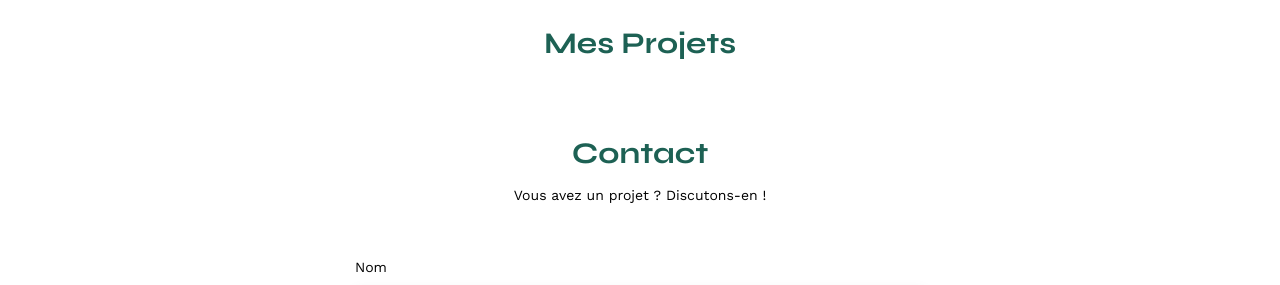
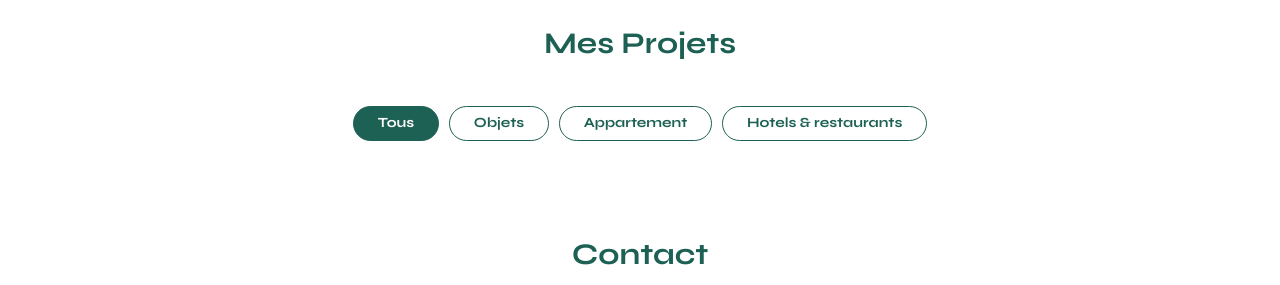
Before and after one commit to antoinep23/OPCR-Project-6, a plain HTML site: page FrontEnd/index.html in a window 1280 px wide. Shown: the part 507-792 px from the top of the page. Drawn offline with nearby package versions, Linux system fonts and the light colour scheme; no server answers.

Commit message:
add filters HTML & CSS frontend

```diff
--- a/FrontEnd/assets/style.css
+++ b/FrontEnd/assets/style.css
@@ -185,3 +185,28 @@ footer nav ul {
 	justify-content: flex-end;
 	margin: 2em
 }
+
+/* Filters */
+.filters {
+	display: flex;
+	justify-content: center;
+	gap: 0.6rem;
+	margin: 3rem;
+}
+
+.filters__btn {
+	font-family: Syne;
+	border-radius: 3.75rem;
+	border: 1px solid #1D6154;
+	color: #1D6154;
+	padding: 0.6rem 1.5rem;
+	display: flex;
+	justify-content: center;
+	align-items: center;
+	cursor: pointer;
+}
+
+.filters__btn--active {
+	background-color: #1D6154;
+	color: white;
+}
--- a/FrontEnd/index.html
+++ b/FrontEnd/index.html
@@ -36,6 +36,12 @@
 	</section>
 	<section id="portfolio">
 		<h2>Mes Projets</h2>
+		<div class="filters">
+			<div class="filters__btn filters__btn--active">Tous</div>
+			<div class="filters__btn">Objets</div>
+			<div class="filters__btn">Appartement</div>
+			<div class="filters__btn">Hotels & restaurants</div>
+		</div>
 		<div class="gallery">
 			<figure>
 				<img src="assets/images/abajour-tahina.png" alt="Abajour Tahina">
```
